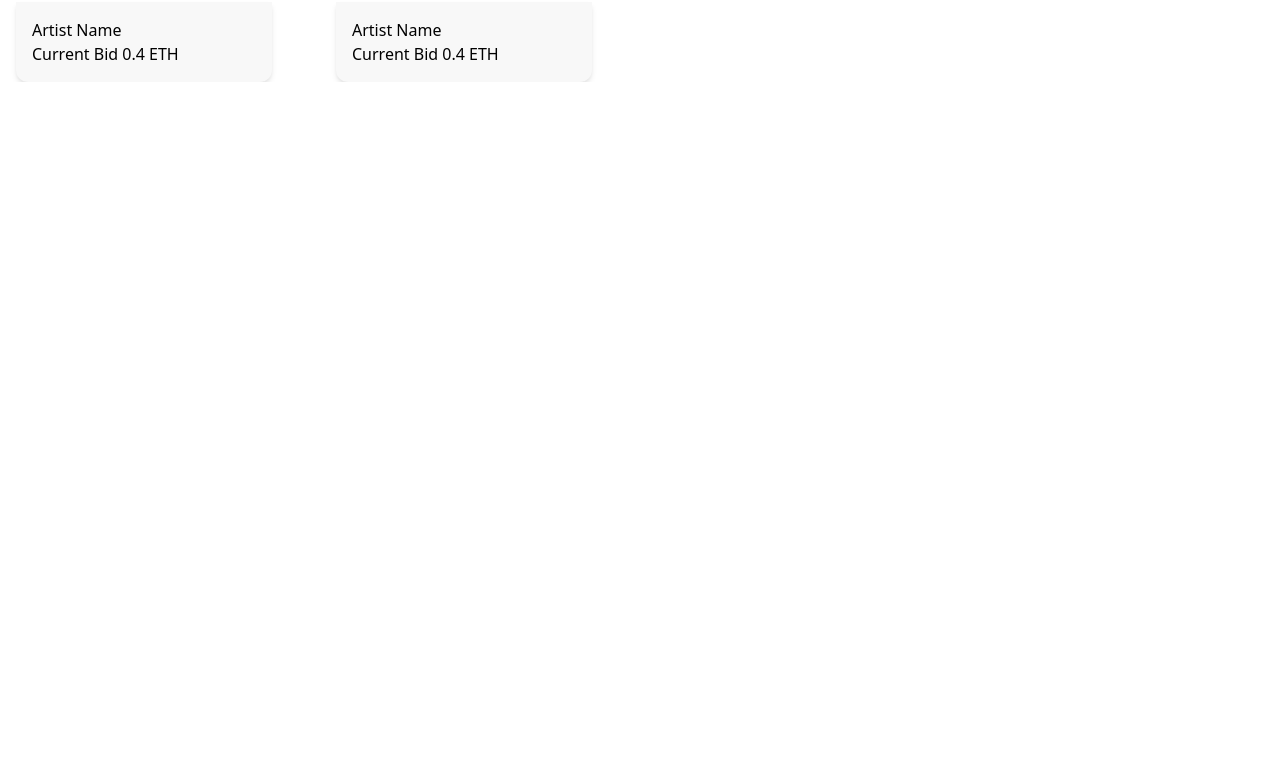
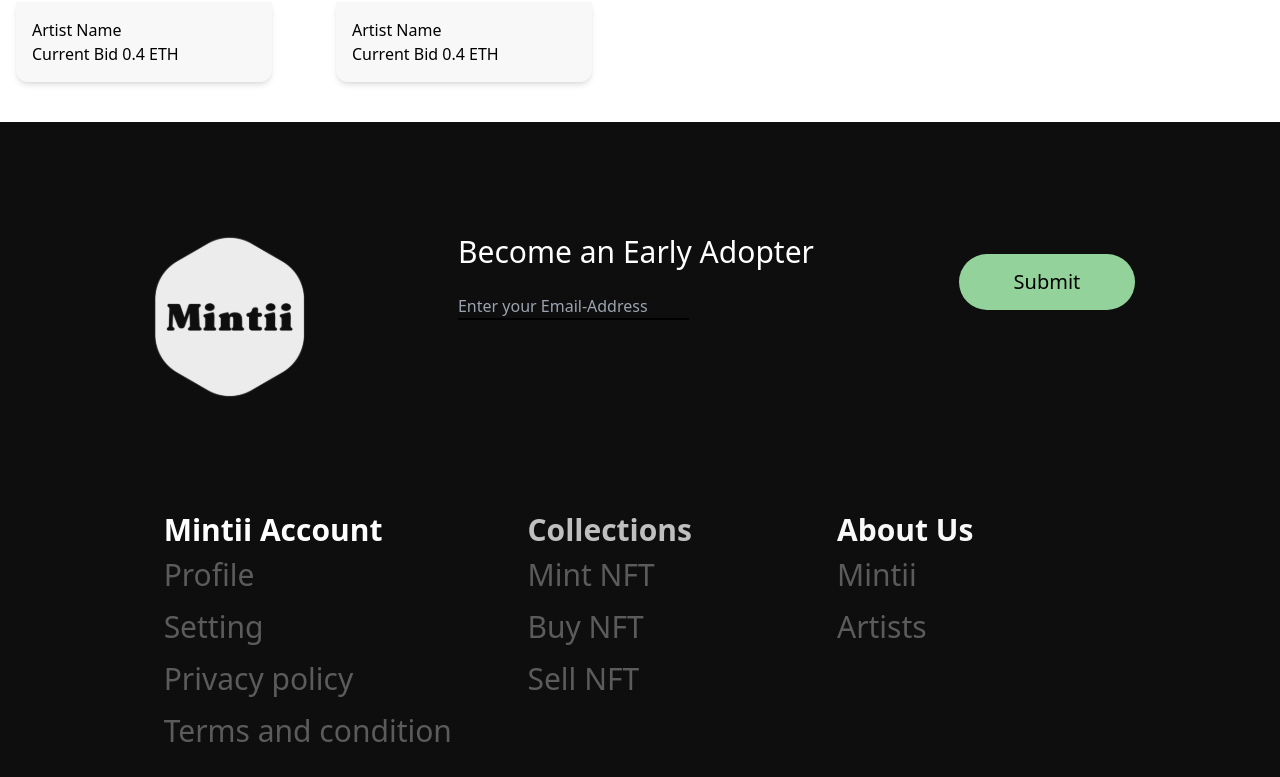
Before and after one commit to sareh-srm/Vizh-React, a React (Vite) app in the folder nft-project/: page / in a window 1280 px wide. Shown: the part 1286-2063 px from the top of the page. Before the commit the page ends 1368 px from the top, so only its background shows below. Built offline with nearby package versions, Linux system fonts and the light colour scheme.

Commit message:
feat - Add Footer section

```diff
--- a/nft-project/src/App.tsx
+++ b/nft-project/src/App.tsx
@@ -1,12 +1,14 @@
 import React from "react";
 import Header from "./components/Header.tsx";
 import NFTList from "./components/NFTList.tsx";
+import Footer from "./components/Footer.tsx";
 
 const App: React.FC = () => {
   return (
     <div>
       <Header />
       <NFTList />
+      <Footer />
     </div>
   );
 };
--- /dev/null
+++ b/nft-project/src/components/Footer.tsx
@@ -0,0 +1,58 @@
+import React from 'react'
+
+const Footer: React.FC = () => {
+  return (
+    <footer className="bg-footer mt-10">
+        <div className="flex justify-evenly py-28">
+            <div>
+             <img src="./src/assets/minti-footer.svg" alt="minti-footer" />
+            </div>
+
+            <div>
+                <h6 className="text-white font-normal text-3xl">Become an Early Adopter</h6>
+                <br />
+                <input type="text" placeholder="Enter your Email-Address" className="bg-footer border-b-2 font-medium text-base border-b-neutral-100" />
+            </div>
+
+            <div>
+               <button className="bg-submitButton mt-5 w-44 h-14 rounded-full font-medium text-xl bg-submitButton">Submit</button>
+            </div>
+
+        </div>
+
+        <div className="flex justify-center pb-5">
+        <table>
+            <thead>
+                <tr className="font-normal text-3xl align-right">
+                    <th className="text-white pr-36">Mintii Account</th>
+                    <th className="text-collections pr-36">Collections</th>
+                    <th className="text-aboutUs pr-36">About Us</th>
+                </tr>
+            </thead>
+            <tbody>
+                <tr className="text-tds font-normal text-3xl">
+                    <td className="py-2">Profile</td>
+                    <td className="py-2">Mint NFT</td>
+                    <td className="py-2">Mintii</td>
+                </tr>
+                <tr className="text-tds font-normal text-3xl">
+                    <td className="py-2">Setting</td>
+                    <td className="py-2">Buy NFT</td>
+                    <td className="py-2">Artists</td>
+                </tr>
+                <tr className="text-tds font-normal text-3xl">
+                    <td className="py-2">Privacy policy</td>
+                    <td className="py-2">Sell NFT</td>
+                </tr>
+                <tr className="text-tds font-normal text-3xl">
+                    <td className="py-2">Terms and condition</td>
+                </tr>
+            </tbody>
+        </table>
+        </div>
+
+    </footer>
+  )
+}
+
+export default Footer
--- a/nft-project/src/components/NFTCard.tsx
+++ b/nft-project/src/components/NFTCard.tsx
@@ -8,7 +8,7 @@ const NFTCard: React.FC<CardProps> = (props) => {
   return (
     <div className="w-64 h-96">
         <div className="rounded-t-xl bg-nftName h-1/7 p-4 shadow-md">NFT Name</div>
-        <img src={props.imageUrl} alt="NFT Card" className="w-full my-1" />
+        <img src={props.imageUrl} alt="NFT Card" className="w-full my-1 object-cover" />
         <div className="rounded-b-xl bg-nftName p-4 shadow-md">Artist Name
             <br />
             Current Bid 0.4 ETH
--- a/nft-project/tailwind.config.js
+++ b/nft-project/tailwind.config.js
@@ -7,7 +7,12 @@ export default {
       white: "#FFFFFF",
       black: "#000000",
       searchbar: "#F5F5F5",
-      nftName: "#f8f8f8"
+      nftName: "#f8f8f8",
+      footer: "#0E0E0E",
+      submitButton: "#93D39B",
+      collections: "#BFBFBF",
+      aboutUs: "#F8F8F8",
+      tds: "#5B5B5B",
     },
     boxSizing: ['border-box'],
   },
```
Also changed, not shown: nft-project/src/assets/minti-footer.svg (added).
